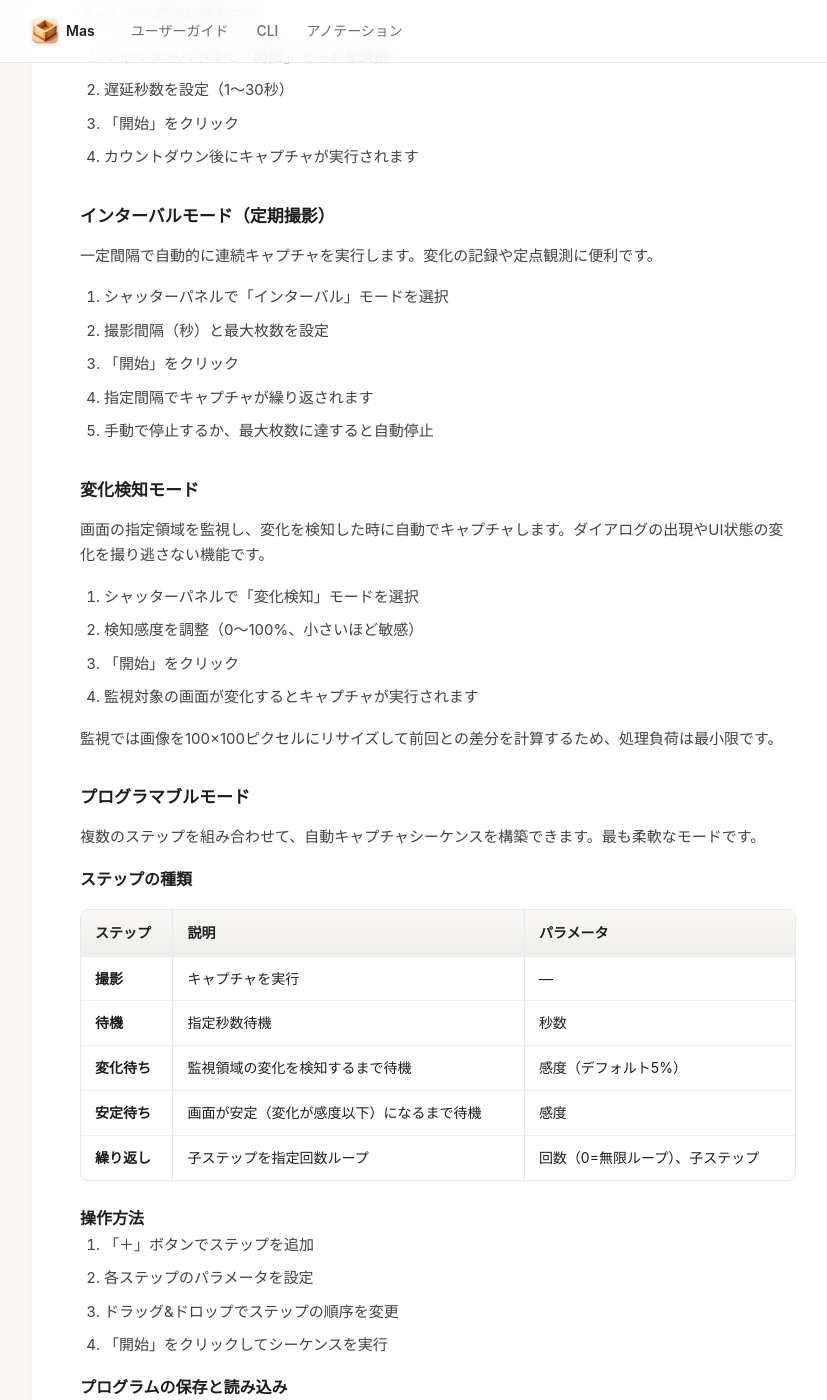
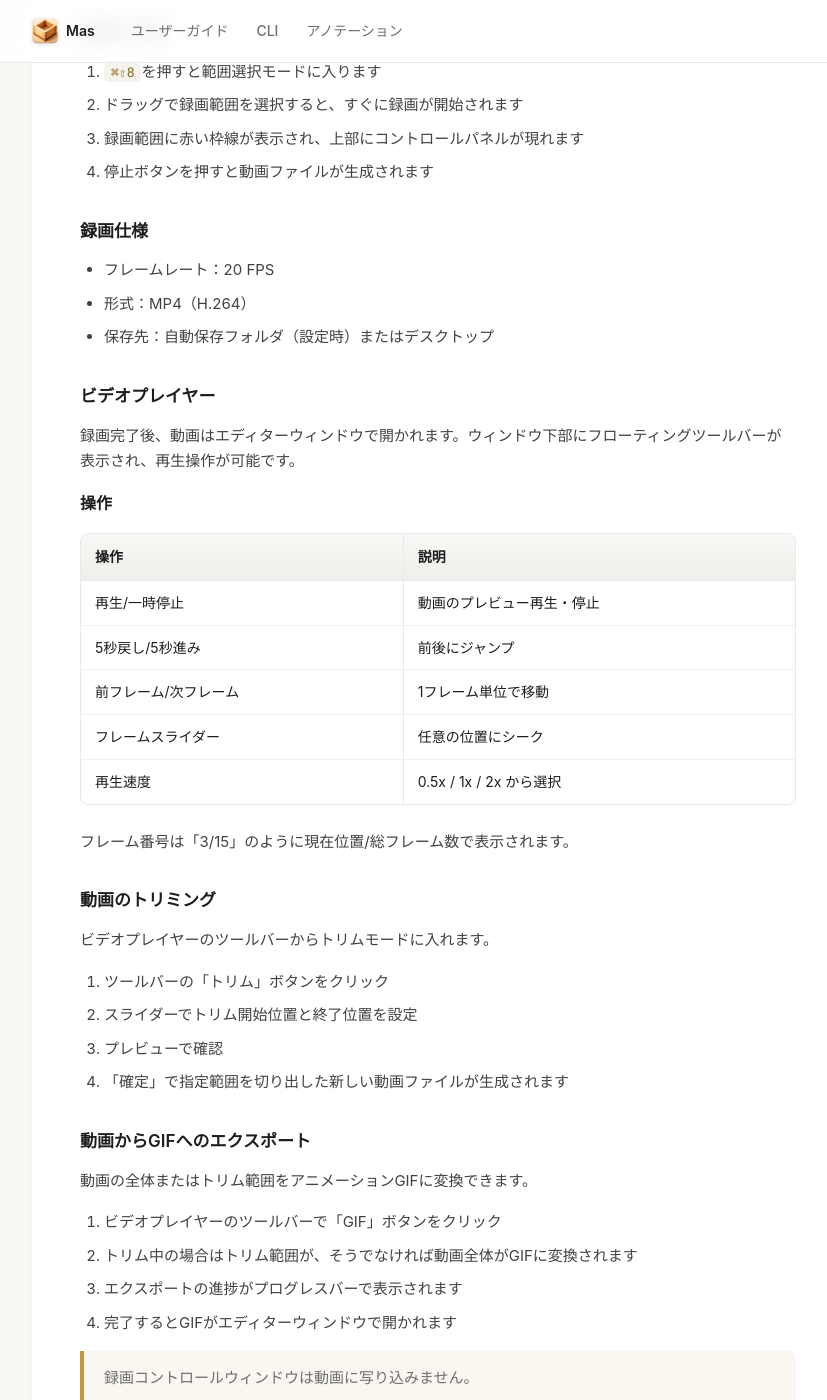
Before and after one commit to piggest/Mas, a Jekyll site: the page built from docs/user-guide.md, in a window 1280 px wide and 1400 px high, scrolled down 4701 px. Shown: the whole window, without its empty margins (202-1029 px from the left). Built offline with Jekyll 4.4.1, drawn with Linux system fonts in a browser that asks for light colours; some of the changed text lies outside the part shown.

Commit message:
Update documentation: add video recording, display tab, and missing features
- Add video recording (⌘⇧8) to all docs (user-guide, README, CLI, landing page)
- Document display tab (window/menubar settings separated from general tab)
- Update capture action button description (unified with right-click menu)
- Add video capture CLI command documentation

Co-Authored-By: Claude Opus 4.6 <noreply@anthropic.com>

````diff
--- a/docs/index.html
+++ b/docs/index.html
@@ -467,6 +467,11 @@ brew install --cask mas</pre>
         <p>画面の指定領域をアニメーションGIFとして録画。操作手順の共有やバグ報告に最適です。</p>
       </div>
       <div class="feature-card">
+        <div class="feature-icon">🎥</div>
+        <h3>動画撮影</h3>
+        <p>画面領域をMP4で録画。トリミングやGIFエクスポートにも対応。操作手順の記録に。</p>
+      </div>
+      <div class="feature-card">
         <div class="feature-icon">📋</div>
         <h3>ドラッグ&ドロップ</h3>
         <p>編集した画像をそのまま他のアプリにドラッグ&ドロップ。注釈付きの画像がすぐに使えます。</p>
--- a/docs/user-guide.md
+++ b/docs/user-guide.md
@@ -9,16 +9,24 @@ permalink: /user-guide/
 <p align="center">まるでマスですくうように<br>簡単に正確にスクリーンショットを作成します</p>
 
 **Mas**（Mac Area Screenshot）は、macOS向けのスクリーンショット撮影・編集アプリです。
-キャプチャからアノテーション、GIF録画、テキスト認識まで、スクリーンショットに必要な機能をコンパクトにまとめています。
+キャプチャからアノテーション、GIF録画、動画撮影、テキスト認識まで、スクリーンショットに必要な機能をコンパクトにまとめています。
 
 ---
 
 ## インストール
 
-1. [Releases](https://github.com/piggest/Mas/releases) から最新の `Mas-x.x.x.dmg` をダウンロード
-2. DMGを開いて `Mas.app` を `/Applications` フォルダにドラッグ&ドロップ
-3. 初回起動時に「開発元が未確認」の警告が出た場合は、システム設定 → プライバシーとセキュリティ → 「このまま開く」をクリック
-4. 画面収録の権限を許可してください
+### Homebrew（推奨）
+
+```bash
+brew tap piggest/mas
+brew install --cask mas
+```
+
+### 手動インストール
+
+1. [Releases](https://github.com/piggest/Mas/releases) から最新の `Mas-x.x.x.zip` をダウンロード
+2. ZIPを展開して `Mas.app` を `/Applications` フォルダに移動
+3. 画面収録の権限を許可してください
 
 ### システム要件
 
@@ -49,6 +57,7 @@ Masはメニューバーに常駐するアプリです。
 | **範囲選択** | メニュー →「範囲選択」またはアイコンをダブルクリック | `⌘⇧4` |
 | **キャプチャ枠** | メニュー →「キャプチャ枠を表示」（前回の範囲を枠で表示 → 調整 → キャプチャ） | `⌘⇧6` |
 | **GIF録画** | メニュー →「GIF録画」 | `⌘⇧7` |
+| **動画撮影** | メニュー →「動画撮影」 | `⌘⇧8` |
 | **画像を開く** | メニュー →「開く...」で既存の画像ファイルを編集 | `⌘O` |
 
 キャプチャ後は自動的にエディターウィンドウが開きます。
@@ -107,6 +116,61 @@ Masはメニューバーに常駐するアプリです。
 - GIFファイルもエディターで開いてアノテーションを確認できます
 
 > 録画コントロールウィンドウ（赤枠・停止ボタン）はGIFに写り込みません。
+
+---
+
+## 動画撮影
+
+画面の指定領域をMP4形式の動画として録画できます。
+
+### 録画の手順
+
+1. `⌘⇧8`を押すと範囲選択モードに入ります
+2. ドラッグで録画範囲を選択すると、すぐに録画が開始されます
+3. 録画範囲に赤い枠線が表示され、上部にコントロールパネルが現れます
+4. 停止ボタンを押すと動画ファイルが生成されます
+
+### 録画仕様
+
+- フレームレート：20 FPS
+- 形式：MP4（H.264）
+- 保存先：自動保存フォルダ（設定時）またはデスクトップ
+
+### ビデオプレイヤー
+
+録画完了後、動画はエディターウィンドウで開かれます。ウィンドウ下部にフローティングツールバーが表示され、再生操作が可能です。
+
+#### 操作
+
+| 操作 | 説明 |
+|------|------|
+| 再生/一時停止 | 動画のプレビュー再生・停止 |
+| 5秒戻し/5秒進み | 前後にジャンプ |
+| 前フレーム/次フレーム | 1フレーム単位で移動 |
+| フレームスライダー | 任意の位置にシーク |
+| 再生速度 | 0.5x / 1x / 2x から選択 |
+
+フレーム番号は「3/15」のように現在位置/総フレーム数で表示されます。
+
+### 動画のトリミング
+
+ビデオプレイヤーのツールバーからトリムモードに入れます。
+
+1. ツールバーの「トリム」ボタンをクリック
+2. スライダーでトリム開始位置と終了位置を設定
+3. プレビューで確認
+4. 「確定」で指定範囲を切り出した新しい動画ファイルが生成されます
+
+### 動画からGIFへのエクスポート
+
+動画の全体またはトリム範囲をアニメーションGIFに変換できます。
+
+1. ビデオプレイヤーのツールバーで「GIF」ボタンをクリック
+2. トリム中の場合はトリム範囲が、そうでなければ動画全体がGIFに変換されます
+3. エクスポートの進捗がプログレスバーで表示されます
+4. 完了するとGIFがエディターウィンドウで開かれます
+
+> 録画コントロールウィンドウは動画に写り込みません。
 
 ---
 
@@ -274,8 +338,9 @@ Masはメニューバーに常駐するアプリです。
 | ボタン | 条件 | 説明 |
 |--------|------|------|
 | **パススルー** (👆) | 枠のみ表示時 | マウスイベントを背面のアプリに透過 |
-| **GIF再録** (⏺) | キャプチャ範囲あり | 同じ領域でGIF録画を再実行 |
-| **再キャプチャ** (📷) | キャプチャ範囲あり | 同じ範囲でスクリーンショットを再撮影 |
+| **キャプチャアクション** | キャプチャ範囲あり | 再キャプチャ / GIF録画 / 動画録画（右クリックでモード切替） |
+
+キャプチャアクションボタンは撮影モードに応じてアイコンが自動切替されます（スクショ→📷、GIF→⏺、動画→🎥）。右クリックで他のモードに変更できます。
 
 #### 下部
 
@@ -333,6 +398,7 @@ Masはメニューバーに常駐するアプリです。
 | 全画面 | `⌘⇧3` | メインディスプレイ全体をキャプチャ |
 | 範囲選択 | `⌘⇧4` | ドラッグで選択した範囲をキャプチャ |
 | GIF録画 | `⌘⇧7` | 画面領域をGIF形式で録画 |
+| 動画撮影 | `⌘⇧8` | 画面領域をMP4形式で録画 |
 | ライブラリ | `⌘⇧L` | キャプチャ履歴を表示 |
 | 開く... | `⌘O` | 既存の画像ファイルをエディターで開く |
 | 開いているウィンドウ | — | エディターウィンドウの一覧（サムネイル・ピン切替・閉じる） |
@@ -353,7 +419,7 @@ Masはメニューバーに常駐するアプリです。
 
 ## 設定
 
-メニューの「設定...」（`⌘,`）から設定ウィンドウを開けます。4つのタブで構成されています。
+メニューの「設定...」（`⌘,`）から設定ウィンドウを開けます。5つのタブで構成されています。
 
 ![設定](../images/settings.png)
 
@@ -399,6 +452,23 @@ Masはメニューバーに常駐するアプリです。
 
 自動更新が有効な場合、新バージョンが見つかると自動的にダウンロード・インストールされ、アプリの再起動を促します。
 
+### 表示タブ
+
+ウィンドウとメニューバーの外観に関する設定です。
+
+#### ウィンドウ
+
+| 設定項目 | 説明 |
+|---------|------|
+| ピン（最前面表示） | 常にON / 最新のみON / デフォルトOFF |
+| ドラッグ成功時に閉じる | ドラッグ&ドロップ成功時にウィンドウを閉じる |
+
+#### メニューバー
+
+| 設定項目 | 説明 |
+|---------|------|
+| アイコン | Mas / モノクロ / カメラ / 枠 の4種類 |
+
 ### ショートカットタブ
 
 各アクションのキーバインドを自由にカスタマイズできます。
@@ -409,6 +479,7 @@ Masはメニューバーに常駐するアプリです。
 | 範囲選択 | `⌘⇧4` |
 | キャプチャ枠表示 | `⌘⇧6` |
 | GIF録画 | `⌘⇧7` |
+| 動画撮影 | `⌘⇧8` |
 | ライブラリ | `⌘⇧L` |
 
 - 変更はすぐに反映されます
@@ -439,6 +510,7 @@ Masはメニューバーに常駐するアプリです。
 | `⌘⇧4` | 範囲選択キャプチャ |
 | `⌘⇧6` | キャプチャ枠を表示 |
 | `⌘⇧7` | GIF録画 |
+| `⌘⇧8` | 動画撮影 |
 | `⌘⇧L` | ライブラリ |
 | `⌘O` | 画像ファイルを開く |
 | `⌘,` | 設定を開く |
````
Also changed, not shown: other parts of docs/user-guide.md (+0 -13 lines), docs/cli.md (+3 -0 lines), README.md.
